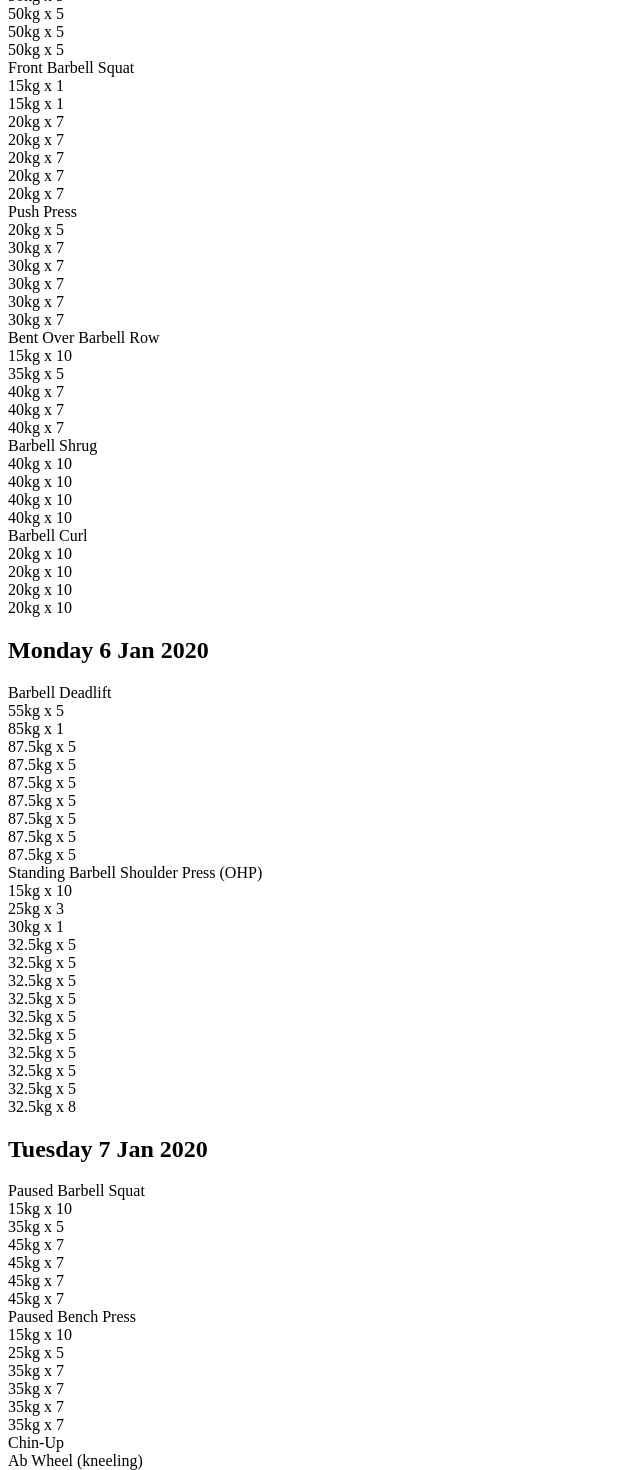
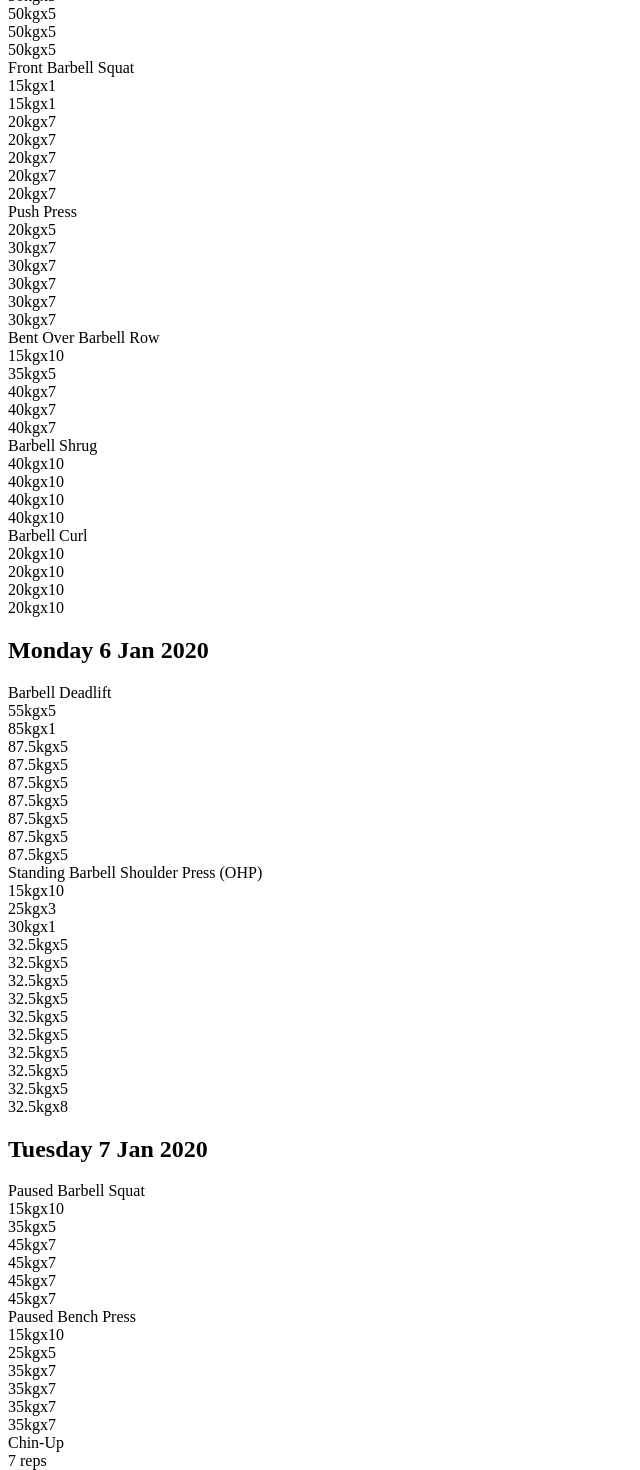
Before and after one commit to oncsp85/fitoclone, a React (Create React App) app: page / in a window 1280 px wide. Shown: the part 260-1730 px from the top of the page, without its empty margins (0-640 px from the left). Built offline with nearby package versions, Linux system fonts and the light colour scheme.

Commit message:
separate components for different set types

```diff
--- a/src/Components/WorkoutView/Exercise.js
+++ b/src/Components/WorkoutView/Exercise.js
@@ -9,7 +9,11 @@ const Exercise = ({ currentExercise }) => {
       { currentExercise.name }
       {
         currentExercise.sets.map(set =>
-          <Set key={ set.set_id } currentSet={ set } />
+          <Set
+            key={ set.set_id }
+            currentSet={ set }
+            type={ currentExercise.type }
+          />
         )
       }
     </div>
--- a/src/Components/WorkoutView/Set.js
+++ b/src/Components/WorkoutView/Set.js
@@ -1,17 +1,17 @@
 import React from 'react';
+import WeightSet from './Set/WeightSet';
+import CardioSet from './Set/CardioSet';
+import BodyweightSet from './Set/BodyweightSet';
 
-const Set = ({ currentSet }) => {
+const Set = ({ type, currentSet }) => {
   if (!currentSet)
     return null;
-  const weight = currentSet.weight;
-  return (
-    <div className="set">
-      {
-        weight ?
-          `${weight.value}${weight.unit} x ${currentSet.reps}` : null
-      }
-    </div>
-  );
+  if (type === "weights")
+    return <WeightSet set={ currentSet } />
+  if (type === "cardio")
+    return <CardioSet set={ currentSet } />
+  if (type === "bodyweight")
+    return <BodyweightSet set={ currentSet } />
 };
 
 export default Set;
--- /dev/null
+++ b/src/Components/WorkoutView/Set/BodyweightSet.js
@@ -0,0 +1,11 @@
+import React from 'react';
+
+const BodyweightSet = ({ set }) => {
+  return (
+    <div>
+      { `${set.reps} reps` }
+    </div>
+  );
+};
+
+export default BodyweightSet;
--- /dev/null
+++ b/src/Components/WorkoutView/Set/CardioSet.js
@@ -0,0 +1,7 @@
+import React from 'react';
+
+const CardioSet = ({ currentSet }) => {
+  return null;
+};
+
+export default CardioSet;
--- /dev/null
+++ b/src/Components/WorkoutView/Set/WeightSet.js
@@ -0,0 +1,11 @@
+import React from 'react';
+
+const WeightSet = ({ set }) => {
+  return (
+    <div>{
+      `${set.weight.value}${set.weight.unit}x${set.reps}`}
+    </div>
+  );
+};
+
+export default WeightSet;
```
